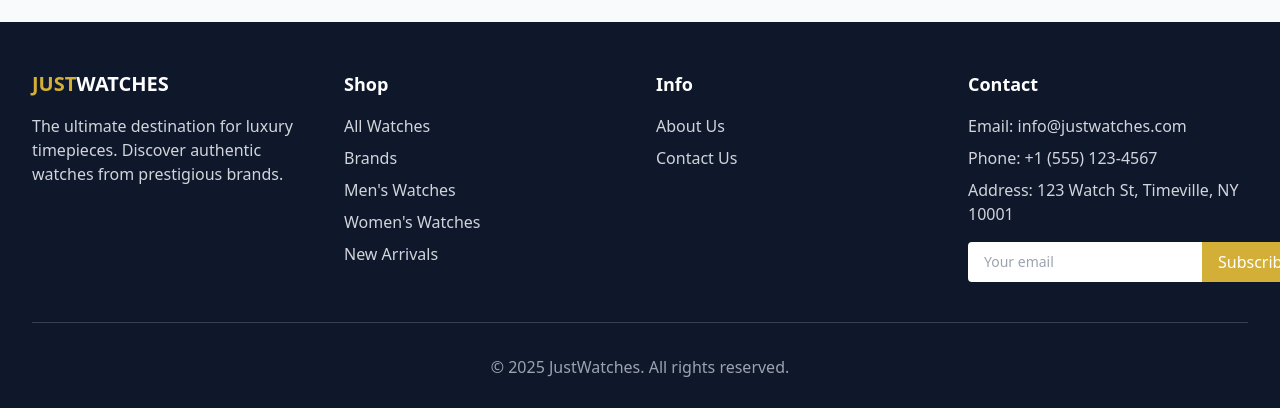
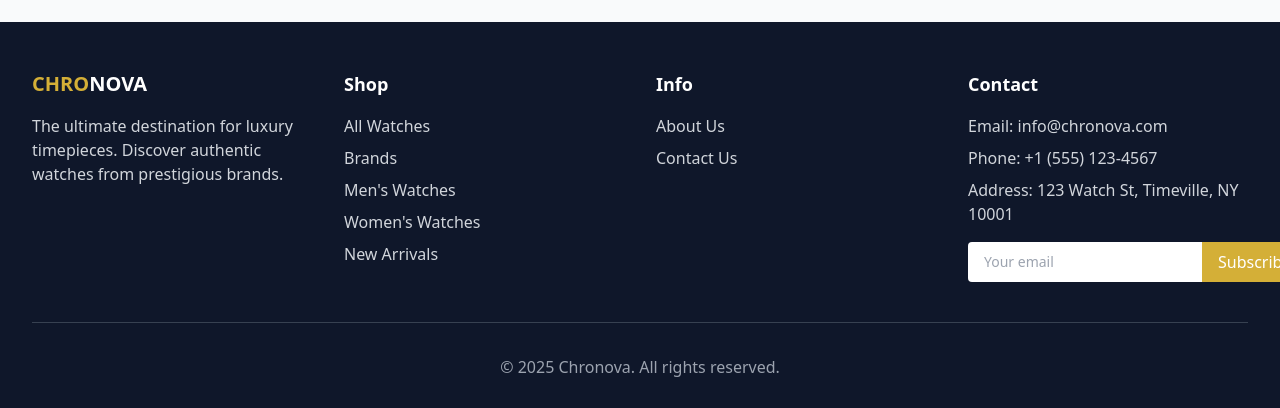
Before and after one commit to SimplyPrinceX/chrono-clone-commerce-hub, a React (Vite) app: page / in a window 1280 px wide. Shown: the part 2362-2770 px from the top of the page. Built offline with nearby package versions, Linux system fonts and the light colour scheme; no server answers.

Commit message:
Refactor: Update brand name to Chronova
Update all instances of "JUSTWATCHES" to "CHRONOVA" in the codebase.

```diff
--- a/src/components/Footer.tsx
+++ b/src/components/Footer.tsx
@@ -9,7 +9,7 @@ const Footer = () => {
         <div className="grid grid-cols-1 md:grid-cols-2 lg:grid-cols-4 gap-8">
           <div>
             <h3 className="text-xl font-bold mb-4">
-              <span className="text-gold">JUST</span>WATCHES
+              <span className="text-gold">CHRO</span>NOVA
             </h3>
             <p className="text-gray-300 mb-4">
               The ultimate destination for luxury timepieces. Discover authentic watches from prestigious brands.
@@ -66,7 +66,7 @@ const Footer = () => {
           <div>
             <h3 className="text-lg font-semibold mb-4">Contact</h3>
             <ul className="space-y-2 text-gray-300">
-              <li>Email: info@justwatches.com</li>
+              <li>Email: info@chronova.com</li>
               <li>Phone: +1 (555) 123-4567</li>
               <li>Address: 123 Watch St, Timeville, NY 10001</li>
             </ul>
@@ -88,7 +88,7 @@ const Footer = () => {
           </div>
         </div>
         <div className="border-t border-gray-700 mt-10 pt-8 text-center text-gray-400">
-          <p>&copy; {new Date().getFullYear()} JustWatches. All rights reserved.</p>
+          <p>&copy; {new Date().getFullYear()} Chronova. All rights reserved.</p>
         </div>
       </div>
     </footer>
--- a/src/components/Header.tsx
+++ b/src/components/Header.tsx
@@ -22,7 +22,7 @@ const Header = () => {
           {/* Logo */}
           <Link to="/" className="flex items-center">
             <h1 className="text-2xl font-bold text-navy">
-              <span className="text-gold">JUST</span>WATCHES
+              <span className="text-gold">CHRO</span>NOVA
             </h1>
           </Link>
 
```
